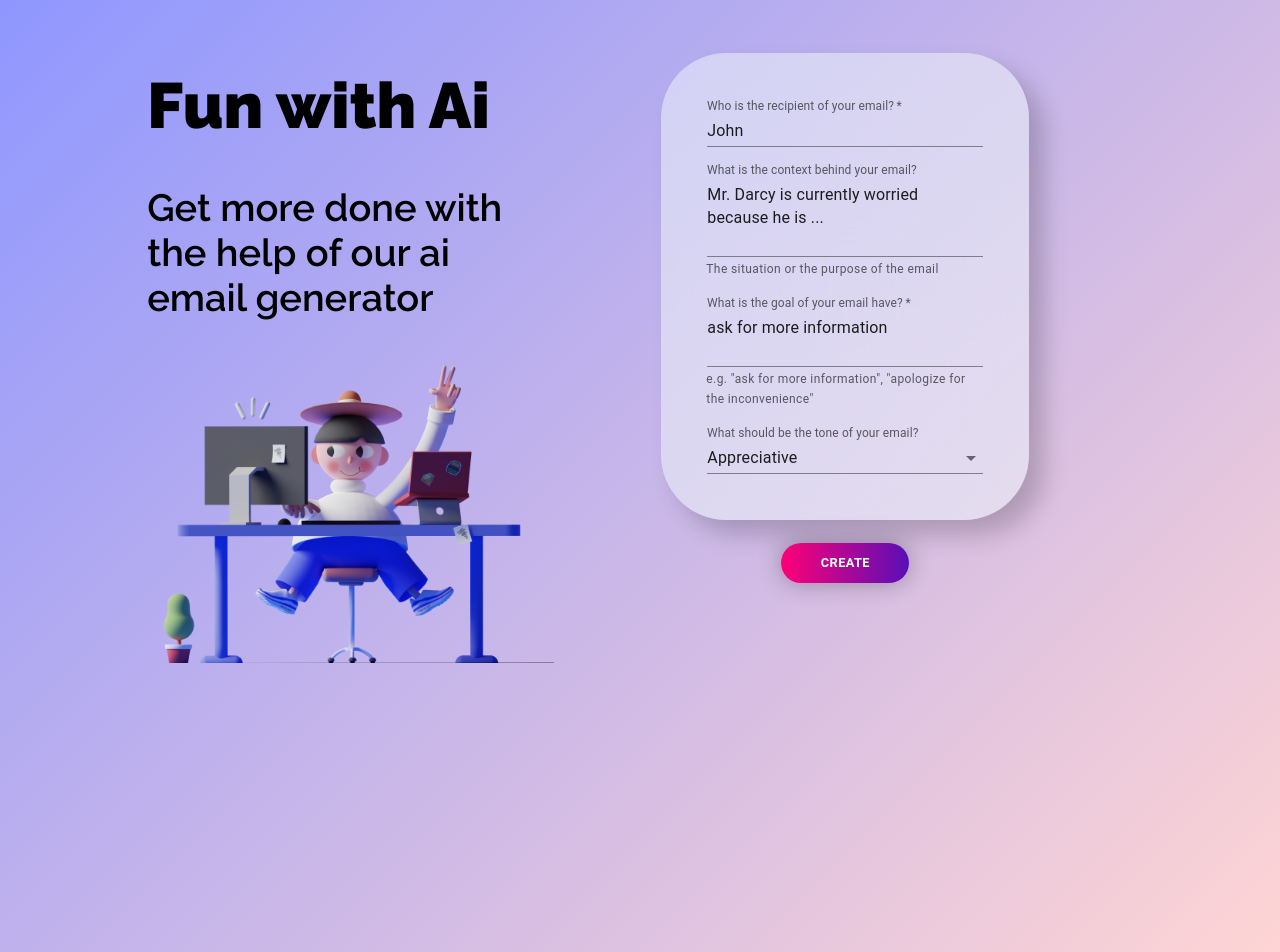
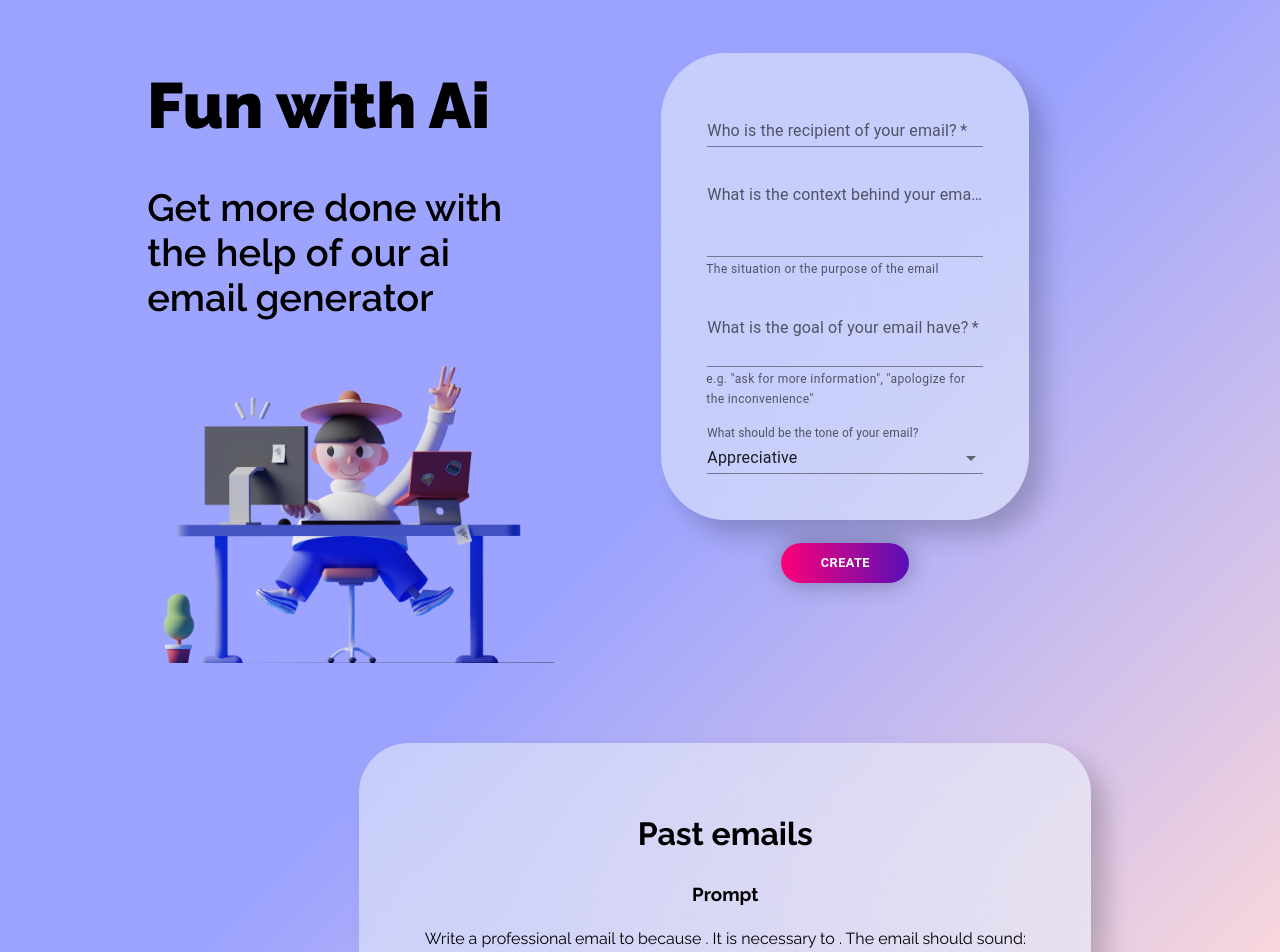
Before and after one commit to jeanethS/Shopify-frontend-developer-intern-challenge-fall-2022, a React (Create React App) app: page / in a window 1280 px wide. Shown: the top 952 px of the page. Built offline with nearby package versions, Linux system fonts and the light colour scheme.

Commit message:
Didnt finish on time, left to do: add redux, display past request

```diff
--- a/package.json
+++ b/package.json
@@ -9,6 +9,8 @@
     "@testing-library/jest-dom": "^5.16.4",
     "@testing-library/react": "^13.2.0",
     "@testing-library/user-event": "^13.5.0",
+    "axios": "^0.27.2",
+    "openai": "^2.0.5",
     "react": "^18.1.0",
     "react-dom": "^18.1.0",
     "react-scripts": "5.0.1",
--- a/src/App.css
+++ b/src/App.css
@@ -1,38 +1,8 @@
-.App {
-  text-align: center;
+body {
+  background: linear-gradient(
+    135deg,
+    rgba(115, 125, 254, 0.7) 50%,
+    rgba(255, 202, 201, 0.7) 100%
+  );
+  margin: 0;
 }
-
-.App-logo {
-  height: 40vmin;
-  pointer-events: none;
-}
-
-@media (prefers-reduced-motion: no-preference) {
-  .App-logo {
-    animation: App-logo-spin infinite 20s linear;
-  }
-}
-
-.App-header {
-  background-color: #282c34;
-  min-height: 100vh;
-  display: flex;
-  flex-direction: column;
-  align-items: center;
-  justify-content: center;
-  font-size: calc(10px + 2vmin);
-  color: white;
-}
-
-.App-link {
-  color: #61dafb;
-}
-
-@keyframes App-logo-spin {
-  from {
-    transform: rotate(0deg);
-  }
-  to {
-    transform: rotate(360deg);
-  }
-}
--- a/src/assets/fonts.css
+++ b/src/assets/fonts.css
@@ -4,5 +4,4 @@ body {
   font-family: "Raleway", sans-serif;
   font-size: 16px;
   line-height: 1.5;
-  margin: 0;
 }
--- /dev/null
+++ b/src/components/ButtonCreate.jsx
@@ -0,0 +1,61 @@
+import React from "react";
+import PropTypes from "prop-types";
+import { Box, Button, useMediaQuery } from "@mui/material";
+import { useState } from "react";
+import axios from "axios";
+import HistorySection from "./HistorySection.jsx";
+
+const ButtonCreate = (props) => {
+  const parameters = {
+    prompt: `Write a professional email to ${props.recipient} because ${props.purpose}.
+      It is necessary to ${props.goal}. The email should sound: ${props.tone}`,
+    temperature: 0.88,
+    max_tokens: 500,
+  };
+  const [response, setResponse] = useState();
+  const call = () => {
+    axios
+      .post(
+        "https://api.openai.com/v1/engines/text-curie-001/completions",
+        parameters,
+        {
+          headers: {
+            ContentType: "application/json",
+            Authorization: "Bearer " + process.env.REACT_APP_OPENAI_API_KEY,
+          },
+        }
+      )
+      .then((res) => {
+        setResponse(res.data.choices[0].text);
+      })
+      .catch((err) => console.log(err));
+  };
+  return (
+    <Box>
+      <Button
+        variant="contained"
+        sx={{
+          background: "linear-gradient(90deg, #FF0076 0%, #590FB7 100%)",
+          boxShadow: "0px 0px 25px rgba(0, 0, 0, 0.3)",
+          borderRadius: useMediaQuery("(min-width:600px)") ? "20px" : "15px",
+          fontWeight: "700",
+          fontSize: "0.8rem",
+          height: "2.5rem",
+          width: useMediaQuery("(min-width:600px)") ? "8rem" : "15vw",
+          padding: "0.1rem",
+        }}
+        onClick={() => {
+          call();
+          console.log(parameters.prompt);
+        }}
+      >
+        Create
+      </Button>
+      <HistorySection pastPrompt={parameters.prompt} pastResponse={response} />
+    </Box>
+  );
+};
+
+ButtonCreate.propTypes = {};
+
+export default ButtonCreate;
--- a/src/components/CreateEmailForm.jsx
+++ b/src/components/CreateEmailForm.jsx
@@ -1,14 +1,14 @@
-import React from "react";
 import { useState } from "react";
 import {
   FormControl,
+  Autocomplete,
   TextField,
   FormHelperText,
   Box,
   useMediaQuery,
-  Button,
 } from "@mui/material";
-import Autocomplete from "@mui/material/Autocomplete";
+import ButtonCreate from "./ButtonCreate.jsx";
+
 const options = [
   "Appreciative",
   "Assertive",
@@ -20,9 +20,15 @@ const options = [
   "Optimistic",
 ];
 const CreateEmailForm = () => {
-  /*const [recipent, setName] = useState("Composed TextField");*/
-  const [value, setValue] = useState(options[0]);
-  const [inputValue, setInputValue] = useState("");
+  const [data, setData] = useState({
+    recipient: "",
+    purpose: "",
+    goal: "",
+    tone: options[0],
+  });
+  const handleChange = (e) => {
+    setData({ ...data, [e.target.name]: e.target.value });
+  };
   return (
     <Box
       component="form"
@@ -52,10 +58,11 @@ const CreateEmailForm = () => {
         >
           <TextField
             required
-            id="recipientValue"
+            name="recipient"
             label="Who is the recipient of your email?"
-            defaultValue="John"
             variant="standard"
+            value={data.recipient}
+            onChange={handleChange}
           />
         </FormControl>
         <FormControl
@@ -65,12 +72,13 @@ const CreateEmailForm = () => {
           }}
         >
           <TextField
-            id="purposeValue"
+            name="purpose"
             label="What is the context behind your email?"
             multiline
             rows={3}
-            defaultValue="Mr. Darcy is currently worried because he is ..."
             variant="standard"
+            value={data.purpose}
+            onChange={handleChange}
           />
           <FormHelperText
             id="purpose-helper-text"
@@ -89,12 +97,13 @@ const CreateEmailForm = () => {
         >
           <TextField
             required
-            id="goalValue"
+            name="goal"
             label="What is the goal of your email have?"
             multiline
             rows={2}
-            defaultValue="ask for more information"
             variant="standard"
+            value={data.goal}
+            onChange={handleChange}
           />
           <FormHelperText
             id="my-helper-text"
@@ -107,16 +116,16 @@ const CreateEmailForm = () => {
         </FormControl>
         <FormControl fullWidth={true}>
           <Autocomplete
-            value={value}
+            disablePortal
+            options={options}
+            name="tone"
+            value={data.tone}
             onChange={(event, newValue) => {
-              setValue(newValue);
+              setData({
+                ...data,
+                tone: newValue,
+              });
             }}
-            inputValue={inputValue}
-            onInputChange={(event, newInputValue) => {
-              setInputValue(newInputValue);
-            }}
-            id="controllable-states-demo"
-            options={options}
             renderInput={(params) => (
               <TextField
                 {...params}
@@ -127,21 +136,12 @@ const CreateEmailForm = () => {
           />
         </FormControl>
       </Box>
-      <Button
-        variant="contained"
-        sx={{
-          background: "linear-gradient(90deg, #FF0076 0%, #590FB7 100%)",
-          boxShadow: "0px 0px 25px rgba(0, 0, 0, 0.3)",
-          borderRadius: useMediaQuery("(min-width:600px)") ? "20px" : "15px",
-          fontWeight: "700",
-          fontSize: "0.8rem",
-          height: "2.5rem",
-          width: useMediaQuery("(min-width:600px)") ? "8rem" : "15vw",
-          padding: "0.1rem",
-        }}
-      >
-        Create
-      </Button>
+      <ButtonCreate
+        recipient={data.recipient}
+        purpose={data.purpose}
+        goal={data.goal}
+        tone={data.tone}
+      />
     </Box>
   );
 };
--- a/src/components/HeroSection.jsx
+++ b/src/components/HeroSection.jsx
@@ -2,7 +2,7 @@ import React from "react";
 import heropic from "../assets/Saly-10.png";
 import "./HeroSection.css";
 import CreateEmailForm from "./CreateEmailForm";
-import { useMediaQuery, Grid, Container, Button, Box } from "@mui/material";
+import { useMediaQuery, Grid, Container } from "@mui/material";
 const HeroSection = () => {
   //set the grid container height depending on the screen size
   /*const gridHeight = window.innerWidth > 600 ? "100vh" : "240vh";*/
@@ -11,8 +11,6 @@ const HeroSection = () => {
     <Container
       maxWidth={false}
       sx={{
-        background:
-          "linear-gradient(135deg, rgba(115, 125, 254, 0.8) 0%, rgba(255, 202, 201, 0.8) 100%)",
         height: useMediaQuery("(min-width:900px)") ? "120vh" : "240vh",
         width: "100%",
         marginBottom: "5rem",
--- /dev/null
+++ b/src/components/HistorySection.jsx
@@ -0,0 +1,46 @@
+import React from "react";
+import PropTypes from "prop-types";
+import { Box } from "@mui/system";
+import PastEmails from "./PastEmails";
+
+const HistorySection = (props) => {
+  // save the a list of past prompts and responses
+  const [pastPrompts, setPastPrompts] = React.useState([props.pastPrompt]);
+  const [pastResponses, setPastResponses] = React.useState([
+    props.pastResponse,
+  ]);
+  // make a list of past prompts and responses
+  const makePastPrompts = (prompt) => {
+    setPastPrompts([...pastPrompts, prompt]);
+  };
+  const makePastResponses = (response) => {
+    setPastResponses([...pastResponses, response]);
+  };
+  // render the past prompts and responses
+  let listEmails = pastPrompts.map((prompt, index) => (
+    <PastEmails
+      key={index}
+      pastPrompt={prompt}
+      pastResponse={pastResponses[index]}
+    />
+  ));
+  return (
+    <Box
+      sx={{
+        margin: "20vh -20vw ",
+        background: "rgba(240, 247, 250, 0.5)",
+        boxShadow: "15px 15px 25px rgba(0, 0, 0, 0.2)",
+        backdropFilter: "blur(90px)",
+        borderRadius: "50px",
+        padding: "10%",
+        width: "50vw",
+      }}
+    >
+      {listEmails}
+    </Box>
+  );
+};
+
+HistorySection.propTypes = {};
+
+export default HistorySection;
--- /dev/null
+++ b/src/components/PastEmails.jsx
@@ -0,0 +1,18 @@
+import React from "react";
+import PropTypes from "prop-types";
+
+const PastEmails = (props) => {
+  return (
+    <div>
+      <h1>Past emails</h1>
+      <h3>Prompt</h3>
+      <p>{props.pastPrompt}</p>
+      <h3>Response</h3>
+      <p>{props.pastResponse}</p>
+    </div>
+  );
+};
+
+PastEmails.propTypes = {};
+
+export default PastEmails;
```
Also changed, not shown: 1 other file (tests, documents, lock files or other folders).
